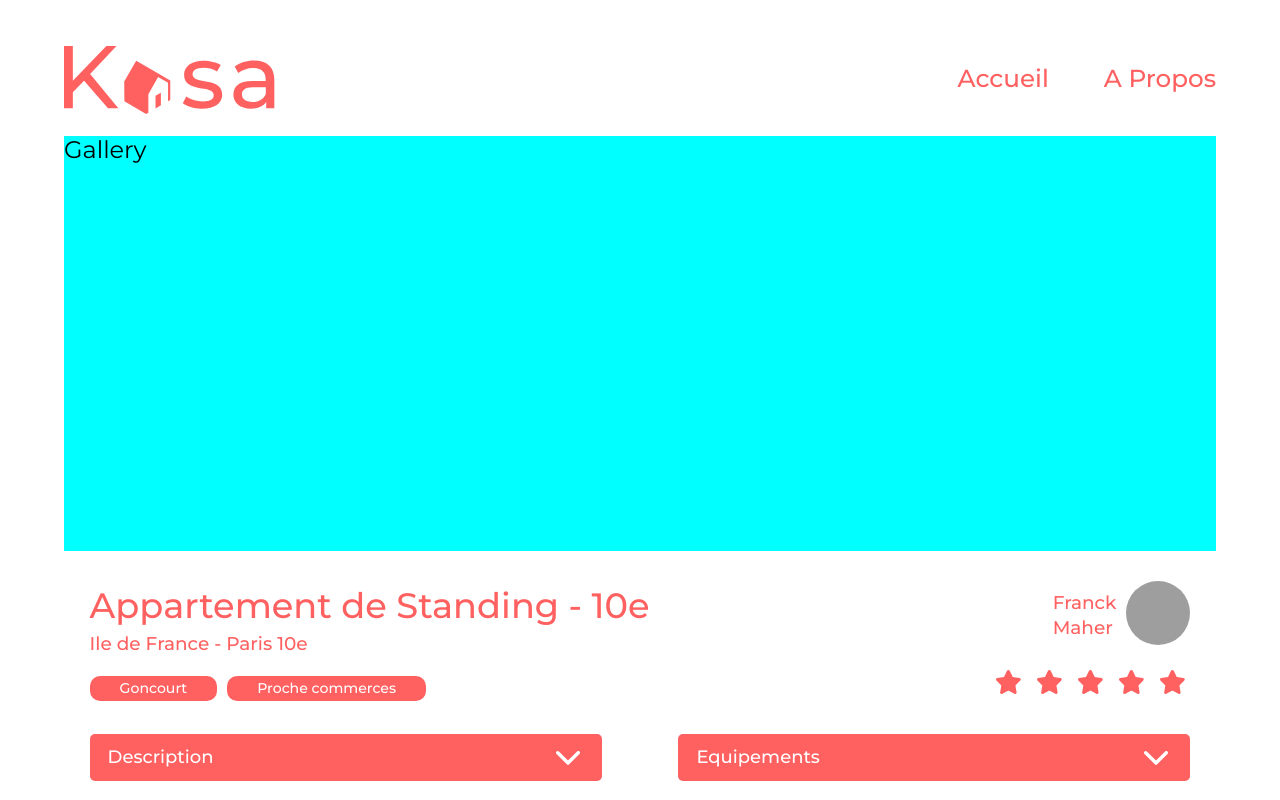
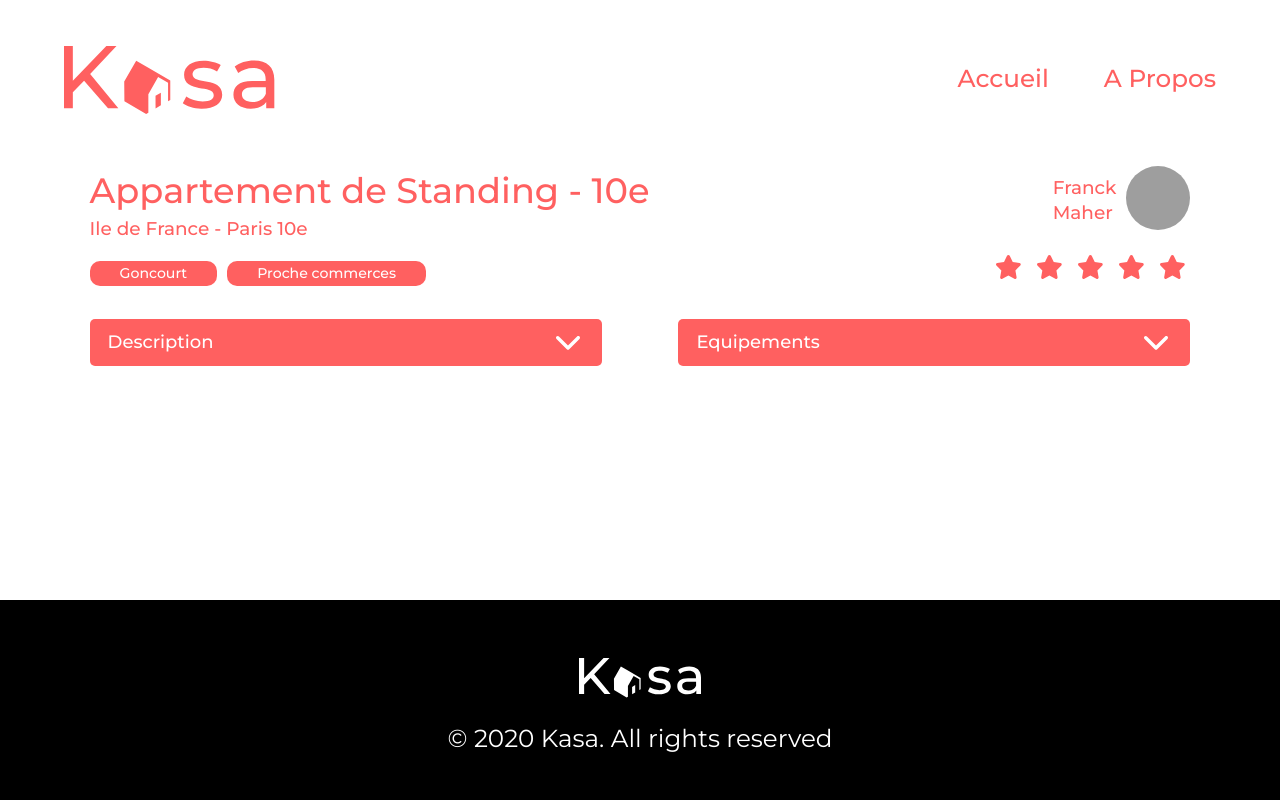
Before and after one commit to ZhannaZucher/kasa-react, a React (Create React App) app: page /accommodation/0979876d in a window 1280 px wide. Shown: the top 800 px of the page. Built offline with nearby package versions, Linux system fonts and the light colour scheme; grey boxes are pictures that could not be loaded.

Commit message:
remove gallery mock

```diff
--- a/src/pages/Accommodation/Accommodation.jsx
+++ b/src/pages/Accommodation/Accommodation.jsx
@@ -1,5 +1,6 @@
 import housingData from "../../data/housing.json"
 import { useParams, Navigate } from "react-router-dom"
+import Gallery from "../../components/Gallery/Gallery"
 import Tag from "../../components/Tag/Tag"
 import Rating from "../../components/Rating/Rating"
 import Collapse from "../../components/Collapse/Collapse"
@@ -11,9 +12,7 @@ export default function Accommodation() {
 
   return queryData ? (
     <main id="main-accommodation">
-      <div className="gallery-mock">
-        Gallery {/* Ajouter le component Gallery ici */}
-      </div>
+      <Gallery slides={queryData.pictures} />
       <section className="acc">
         <div className="acc-about__row">
           <div className="acc-about__column">
--- a/src/pages/Accommodation/Accomodation.css
+++ b/src/pages/Accommodation/Accomodation.css
@@ -4,14 +4,6 @@
 	align-items: center;
 	width: 90vw;
 	margin: 20px 0 200px;
-}
-
-/*a supprimer après la création du composant*/
-.gallery-mock {
-	height: 415px;
-	width: 90vw;
-	background-color: aqua;
-	font-size: x-large;
 }
 
 .acc {
```
